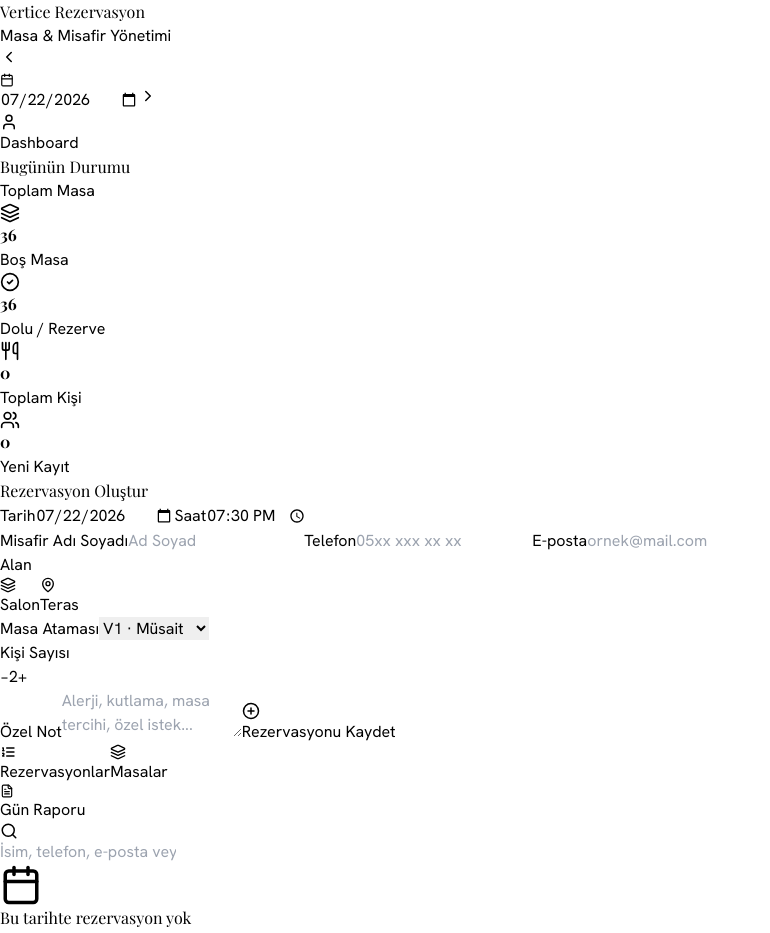
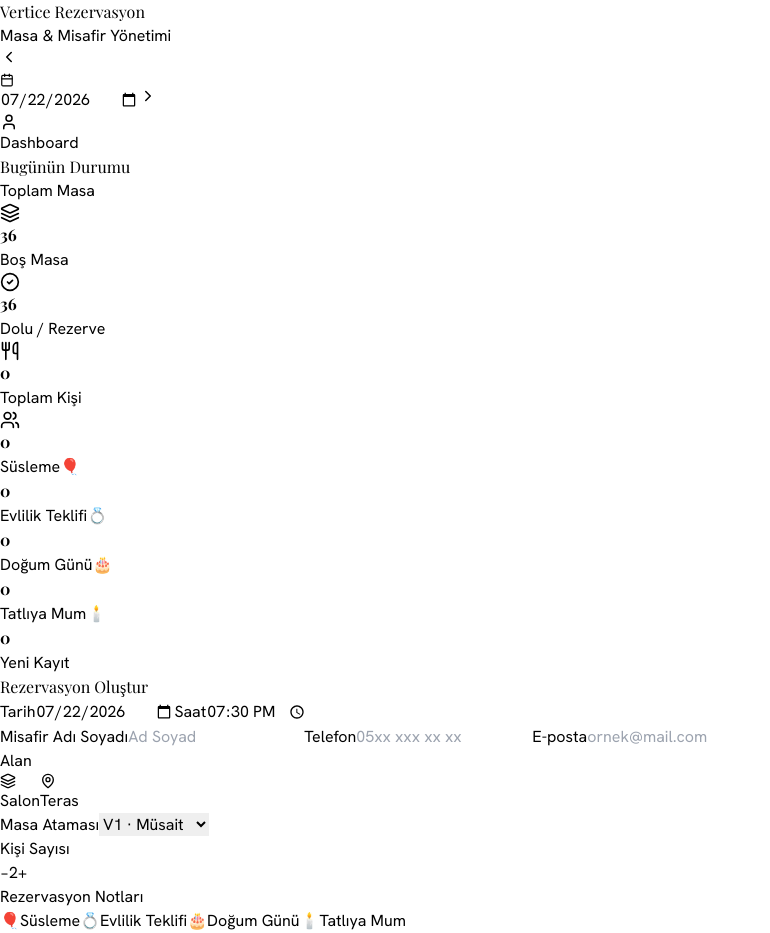
Before and after one commit to brsvrn/rezervasyon-app, a React (Vite) app: page / in a window 1280 px wide. Shown: the top 933 px of the page, without its empty margins (0-770 px from the left). Built offline with nearby package versions, Linux system fonts and the light colour scheme; a web font is replaced by a local one.

Commit message:
feat: reservation special notes and dashboard counts

```diff
--- a/src/App.jsx
+++ b/src/App.jsx
@@ -30,6 +30,13 @@ const TABLES = [
   ...Array.from({ length: 16 }, (_, i) => ({ id: `T${i + 1}`, no: `T${i + 1}`, area: 'teras' })),
 ];
 
+const RESERVATION_NOTE_OPTIONS = [
+  { id: 'decoration', label: 'Süsleme', emoji: '🎈' },
+  { id: 'proposal', label: 'Evlilik Teklifi', emoji: '💍' },
+  { id: 'birthday', label: 'Doğum Günü', emoji: '🎂' },
+  { id: 'dessert_candle', label: 'Tatlıya Mum', emoji: '🕯️' },
+];
+
 const STORAGE_KEY = 'maitre_reservations_v4';
 const LEGACY_STORAGE_KEY = 'maitre_reservations_v3';
 
@@ -58,6 +65,7 @@ function emptyForm(date) {
     pax: 2,
     area: 'salon',
     tableNo: 'V1',
+    specialNotes: [],
     notes: '',
   };
 }
@@ -70,6 +78,9 @@ function normalizeReservation(item) {
     tableNo,
     area: item.area || inferArea(tableNo),
     pax: Number(item.pax) || 1,
+    specialNotes: Array.isArray(item.specialNotes)
+      ? item.specialNotes.filter((id) => RESERVATION_NOTE_OPTIONS.some((option) => option.id === id))
+      : [],
     notes: item.notes || '',
     status: item.status || 'pending',
   };
@@ -119,11 +130,19 @@ export default function App() {
     [activeDayReservations],
   );
 
+  const specialNoteCounts = Object.fromEntries(
+    RESERVATION_NOTE_OPTIONS.map((option) => [
+      option.id,
+      activeDayReservations.filter((reservation) => reservation.specialNotes?.includes(option.id)).length,
+    ]),
+  );
+
   const dashboard = {
     totalTables: TOTAL_TABLES,
     occupiedTables: occupiedTableSet.size,
     emptyTables: TOTAL_TABLES - occupiedTableSet.size,
     totalPax: activeDayReservations.reduce((sum, r) => sum + Number(r.pax || 0), 0),
+    specialNoteCounts,
   };
 
   const displayReservations = useMemo(() => {
@@ -284,6 +303,7 @@ export default function App() {
       pax: Number(reservation.pax) || 1,
       area: reservation.area || inferArea(reservation.tableNo),
       tableNo: reservation.tableNo,
+      specialNotes: Array.isArray(reservation.specialNotes) ? reservation.specialNotes : [],
       notes: reservation.notes || '',
     });
     setFormError('');
@@ -323,7 +343,20 @@ export default function App() {
     const pending = dayReservations.filter((r) => r.status === 'pending');
     const arrivedPax = arrived.reduce((sum, r) => sum + Number(r.pax || 0), 0);
     const pendingPax = pending.reduce((sum, r) => sum + Number(r.pax || 0), 0);
-    const report = `📊 *${prettyDate(selectedDate)} - REZERVASYON RAPORU*\n\n✅ Geldi: ${arrived.length} masa / ${arrivedPax} kişi\n⏳ Beklenen: ${pending.length} rezervasyon / ${pendingPax} kişi\n❌ İptal: ${cancelled.length} rezervasyon\n🪑 Kullanılan/Rezerve masa: ${dashboard.occupiedTables}/${TOTAL_TABLES}`;
+
+    const reservationDetailLines = dayReservations
+      .filter((reservation) => reservation.status !== 'cancelled')
+      .map((reservation) => {
+        const selectedNotes = RESERVATION_NOTE_OPTIONS
+          .filter((option) => reservation.specialNotes?.includes(option.id))
+          .map((option) => `${option.emoji} ${option.label}`);
+        if (reservation.notes?.trim()) selectedNotes.push(`Not: ${reservation.notes.trim()}`);
+        const noteText = selectedNotes.length ? ` · ${selectedNotes.join(' · ')}` : '';
+        return `• ${reservation.tableNo} · ${reservation.time} · ${reservation.name} · ${reservation.pax} kişi${noteText}`;
+      })
+      .join('\n');
+
+    const report = `📊 *${prettyDate(selectedDate)} - REZERVASYON RAPORU*\n\n✅ Geldi: ${arrived.length} masa / ${arrivedPax} kişi\n⏳ Beklenen: ${pending.length} rezervasyon / ${pendingPax} kişi\n❌ İptal: ${cancelled.length} rezervasyon\n🪑 Kullanılan/Rezerve masa: ${dashboard.occupiedTables}/${TOTAL_TABLES}${reservationDetailLines ? `\n\n📝 *MASA / NOT DETAYI*\n${reservationDetailLines}` : ''}`;
     window.open(`https://wa.me/?text=${encodeURIComponent(report)}`, '_blank');
   };
 
@@ -340,6 +373,12 @@ export default function App() {
     { label: 'Dolu / Rezerve', value: dashboard.occupiedTables, icon: <Utensils size={20} /> },
     { label: 'Toplam Kişi', value: dashboard.totalPax, icon: <Users size={20} /> },
   ];
+
+  const specialDashboardCards = RESERVATION_NOTE_OPTIONS.map((option) => ({
+    label: option.label,
+    value: dashboard.specialNoteCounts[option.id] || 0,
+    icon: <span className="text-lg leading-none">{option.emoji}</span>,
+  }));
 
   const renderTableCard = (table) => {
     const style = table.status === 'empty'
@@ -418,6 +457,18 @@ export default function App() {
             </div>
           ))}
         </div>
+
+        <div className="mt-3 grid grid-cols-2 gap-3 md:grid-cols-4">
+          {specialDashboardCards.map((card) => (
+            <div key={card.label} className="rounded-xl border border-[#4A0404]/10 bg-[#FDFAF0] p-3 shadow-sm">
+              <div className="mb-2 flex items-center justify-between gap-2 text-[#89726f]">
+                <span className="text-[10px] font-bold uppercase tracking-[0.1em]">{card.label}</span>
+                {card.icon}
+              </div>
+              <strong className="font-playfair text-2xl font-semibold text-[#4A0404]">{card.value}</strong>
+            </div>
+          ))}
+        </div>
       </section>
 
       <main className="mx-auto flex w-full max-w-[1480px] flex-col items-start gap-6 p-4 md:flex-row-reverse md:p-8 md:pt-6">
@@ -484,8 +535,34 @@ export default function App() {
               </div>
             </div>
 
-            <Field label="Özel Not">
-              <textarea value={formData.notes} onChange={(e) => setFormData((p) => ({ ...p, notes: e.target.value }))} className="field-input min-h-[88px] resize-none py-3" placeholder="Alerji, kutlama, masa tercihi, özel istek..." />
+            <div>
+              <label className="mb-2 block text-[10px] font-bold uppercase tracking-[0.16em] text-[#554240]">Rezervasyon Notları</label>
+              <div className="grid grid-cols-2 gap-2">
+                {RESERVATION_NOTE_OPTIONS.map((option) => {
+                  const selected = formData.specialNotes.includes(option.id);
+                  return (
+                    <button
+                      key={option.id}
+                      type="button"
+                      onClick={() => setFormData((previous) => ({
+                        ...previous,
+                        specialNotes: selected
+                          ? previous.specialNotes.filter((id) => id !== option.id)
+                          : [...previous.specialNotes, option.id],
+                      }))}
+                      className={`flex min-h-[44px] items-center gap-2 rounded-md border px-3 text-left text-xs font-bold transition ${selected ? 'border-[#4A0404] bg-[#4A0404] text-white' : 'border-[#dcc0bd] bg-white text-[#554240] hover:border-[#D4AF37]'}`}
+                      aria-pressed={selected}
+                    >
+                      <span className="text-base leading-none">{option.emoji}</span>
+                      <span>{option.label}</span>
+                    </button>
+                  );
+                })}
+              </div>
+            </div>
+
+            <Field label="Manuel Not">
+              <textarea value={formData.notes} onChange={(e) => setFormData((p) => ({ ...p, notes: e.target.value }))} className="field-input min-h-[88px] resize-none py-3" placeholder="Alerji, masa tercihi veya diğer özel istekleri yaz..." />
             </Field>
 
             {formError && (
@@ -546,7 +623,18 @@ export default function App() {
                           <span className="flex items-center gap-2"><Users size={14} /> {reservation.pax} kişi</span>
                         </div>
 
-                        {reservation.notes && <div className="mt-3 flex items-start gap-2 rounded-lg bg-[#FDFAF0] p-2.5 text-[12px] text-[#554240]"><Info size={15} className="mt-0.5 shrink-0 text-[#D4AF37]" /><span>{reservation.notes}</span></div>}
+                        {reservation.specialNotes?.length > 0 && (
+                          <div className="mt-3 flex flex-wrap gap-1.5">
+                            {RESERVATION_NOTE_OPTIONS
+                              .filter((option) => reservation.specialNotes.includes(option.id))
+                              .map((option) => (
+                                <span key={option.id} className="rounded-full border border-[#D4AF37]/35 bg-[#FDFAF0] px-2.5 py-1 text-[11px] font-bold text-[#4A0404]">
+                                  {option.emoji} {option.label}
+                                </span>
+                              ))}
+                          </div>
+                        )}
+                        {reservation.notes && <div className="mt-2 flex items-start gap-2 rounded-lg bg-[#FDFAF0] p-2.5 text-[12px] text-[#554240]"><Info size={15} className="mt-0.5 shrink-0 text-[#D4AF37]" /><span><b>Not:</b> {reservation.notes}</span></div>}
                       </div>
 
                       <div className="flex shrink-0 gap-1">
```
